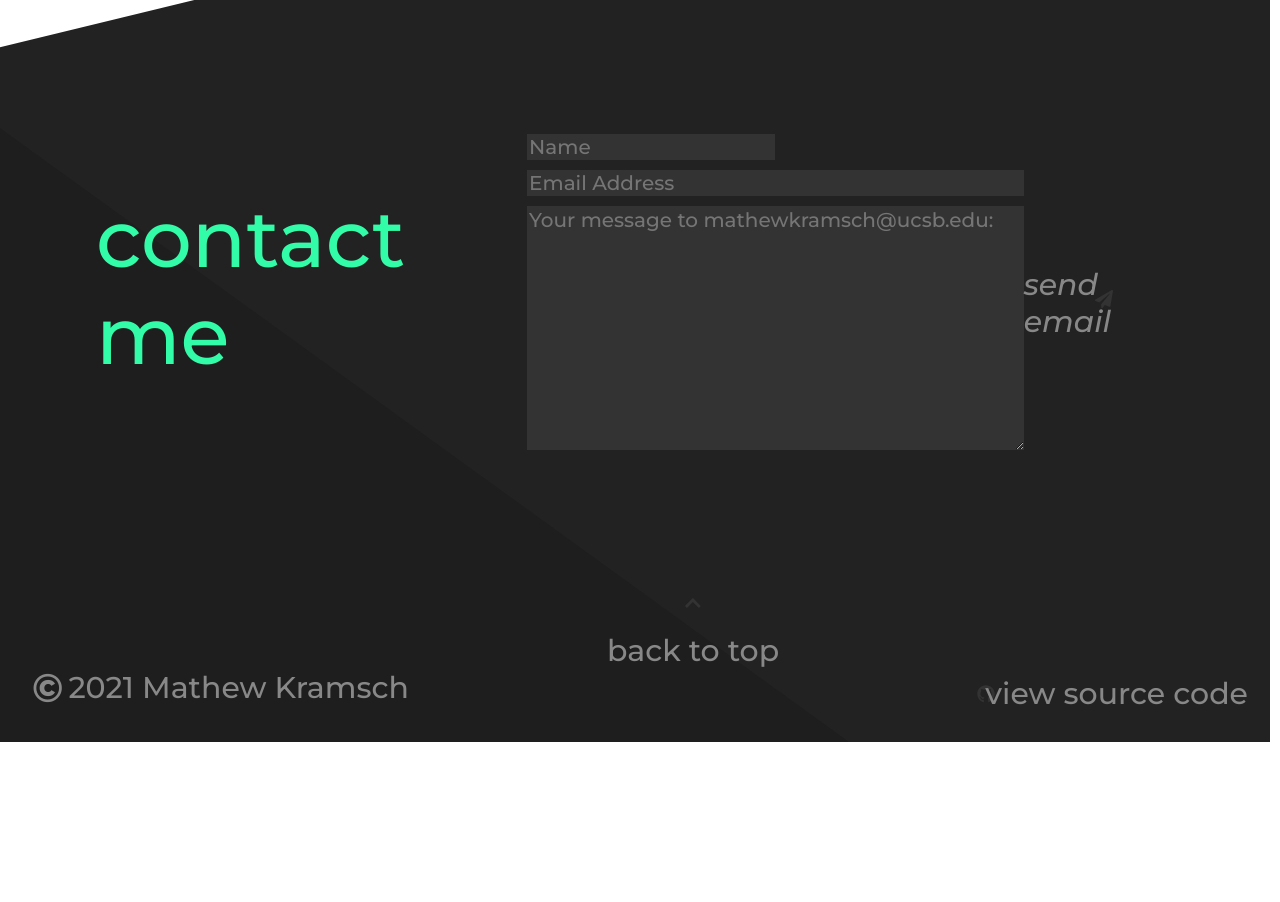
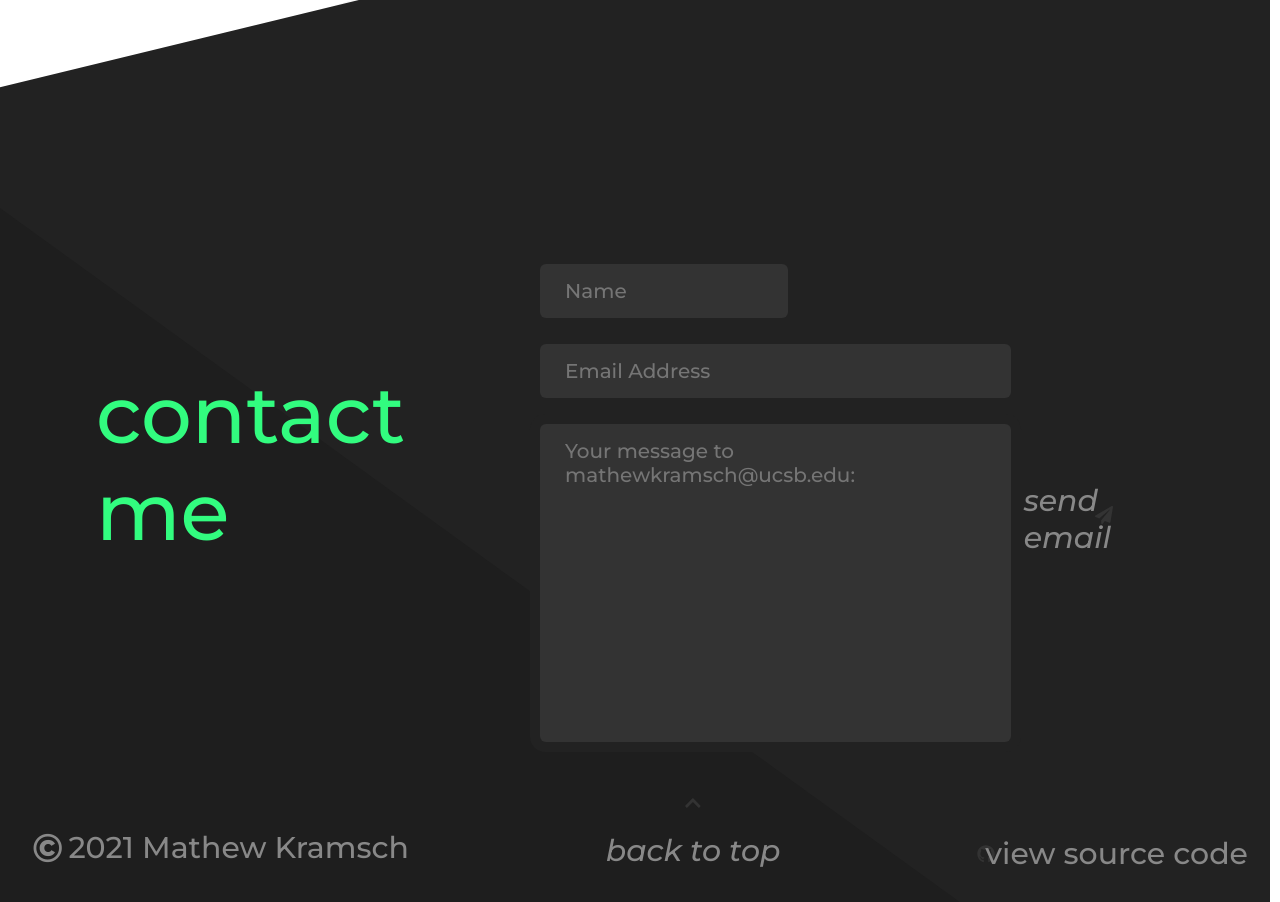
Before and after one commit to mathewkramsch/personal-website-2, a Next.js app: page / in a window 1280 px wide. Shown: the part 3900-4802 px from the top of the page. Before the commit the page ends 4642 px from the top, so only its background shows below. Built offline with nearby package versions, Linux system fonts and the light colour scheme.

Commit message:
finished styling of contact page

```diff
--- a/components/contact/comps/emailInput.jsx
+++ b/components/contact/comps/emailInput.jsx
@@ -39,7 +39,7 @@ export default function EmailInput() {
                     placeholder='Name'/>
                 <input type="text" id="email" name="fname" className='inputText'
                     placeholder='Email Address'/>
-                <textarea name="message" rows="10" cols="30" className='inputText'
+                <textarea name="message" rows="12" cols="30" className='inputText'
                     placeholder='Your message to mathewkramsch@ucsb.edu:'>
                 </textarea>
             </div>
--- a/components/contact/comps/footer.jsx
+++ b/components/contact/comps/footer.jsx
@@ -19,7 +19,7 @@ export default function Footer() {
                 <div id='copyRight'>&copy;</div>2021 Mathew Kramsch
             </h4>
             <div className='backToTop' onClick={scrollToTop}>
-                <h4 className='italicc footerText'>back to top</h4>
+                <h4 className='italic footerText'>back to top</h4>
                 <FontAwesomeIcon icon={faChevronUp} className='icon' id='up'/>
             </div>
             <a href='https://github.com/mathewkramsch/personal-website-2' className='viewSrcCode'>
--- a/components/contact/contact.jsx
+++ b/components/contact/contact.jsx
@@ -14,7 +14,7 @@ export default function Contact() {
             </div>
             <div className={s.pageContent}>
                 <div className={s.leftContainer}>
-                    <h2>contact me</h2>
+                    <h2 id='contactme'>contact me</h2>
                 </div>
                 <div className={s.rightContainer}>
                     <EmailInput/>
--- a/components/projects/comps/card.jsx
+++ b/components/projects/comps/card.jsx
@@ -26,8 +26,8 @@ export default class Card extends React.Component {
         const divPos = this.cardRef.current.offsetTop;
         const windowHeight = window.innerHeight;
         const divOffset = divPos - scrollPos;  // offset from scroll
-        const lowerBound = windowHeight/4 - windowHeight*0.1;
-        const upperBound = windowHeight/2;
+        const lowerBound = windowHeight/4 - windowHeight*0.03;  // top of page
+        const upperBound = windowHeight/2;  // bottom of page
 
         const inView = (divOffset > lowerBound && divOffset < upperBound);
         console.log('focus: ' + this.state.focus);
--- a/styles/components/background.scss
+++ b/styles/components/background.scss
@@ -49,19 +49,19 @@
 
 .rect-contact-page-1 {  // top layer
     @include backgroundRectangle(colors.$bg-rect-contact-page-1, 35.87deg);
-    margin-top: 140vh;
+    margin-top: 130vh;
 }
 
 .rect-contact-page-2 {  // bottom layer
     @include backgroundRectangle(colors.$bg-rect-contact-page-2, -13.65deg);
     z-index: -1;
     height: 165vh;
-    margin-top: 50vh;
+    margin-top: 35vh;
 }
 
 .rect-contact-page-3 {  // bottom layer
     @include backgroundRectangle(colors.$bg-rect-contact-page-3, -18.17deg);
     z-index: -2;
     height: 165vh;
-    margin-top: 50vh;
+    margin-top: 35vh;
 }
--- a/styles/components/buttons.scss
+++ b/styles/components/buttons.scss
@@ -29,7 +29,7 @@
 
 .backToTop {
     @include button;
-    margin-bottom: 80px;
+    margin-bottom: 40px;
 }
 
 .viewSrcCode {
@@ -40,8 +40,5 @@
 
 .submitButton {
     @include button;
-    &:hover {
-        .icon {}
-        h4 {}
-    }
+    &:hover { h4 { color: colors.$fg-accent-alt; }}
 }
--- a/styles/components/cards.scss
+++ b/styles/components/cards.scss
@@ -25,6 +25,8 @@
 .projectCard {
     @include projectCard;
     &:hover { @include focus(colors.$bg-card-project-page) }
+    margin-left: 30px;
+    margin-right: -30px;
 }
 
 .projectCard-focus {
--- a/styles/components/inputs.scss
+++ b/styles/components/inputs.scss
@@ -2,17 +2,28 @@
 
 @use './colors';
 
-.textInputs {
-
-}
-
-input, input:focus, textarea, textarea:focus  {
+@mixin input {
     border-style: none;
     background-color: colors.$bg-card-contact-page;
     margin-top: 10px;
+    border-radius: 6px;
+    padding: 15px;
+    padding-left: 25px;
+    margin: 13px;
+    &:focus {
+        outline: none;
+    }
 }
 
-#name {
-    width: 50%;
+input {
+    @include input;
 }
+#name { width: 50%; }
 #email {}
+
+textarea {
+    @include input;
+    resize: none;
+    border-raduis: 50px;
+    box-shadow: 0px 0px 0px 10px colors.$bg-rect-contact-page-2;
+}
--- a/styles/components/typography.scss
+++ b/styles/components/typography.scss
@@ -16,7 +16,7 @@ h2 {  // page-title: "projects", "contact me"
     font-weight: 500;
     font-size: 80px;
     color: colors.$fg-accent-main;
-}
+} #contactme { color: colors.$fg-accent-alt; }
 
 h3 {  // subtitle: "Full-Stack Software Developer"
     font-weight: 500;
--- a/styles/layout/contact.module.scss
+++ b/styles/layout/contact.module.scss
@@ -19,11 +19,14 @@
 
 .leftContainer {
     z-index: 1;
+    display: flex;
+    h2 { margin: auto; }
 }
 
 .rightContainer {
     width: 65%;
     z-index: 1;
+    margin-top: 10vh;
 }
 
 .footer {
--- a/styles/layout/progLang.module.scss
+++ b/styles/layout/progLang.module.scss
@@ -2,7 +2,9 @@
 
 // @use '../../styles';
 
-.page {}
+.page {
+    height: 120vh;
+}
 
 .pageContent {
     display: flex;
@@ -16,7 +18,6 @@
 }
 
 .leftContainer {
-    h3 { margin: auto; }
     margin-bottom: 35vh;
 }
 
@@ -29,7 +30,5 @@
 /*-----------------------------------------*/
 
 .progLangObjects {
-    // margin-top: 36vh;
-    // margin-bottom: 36vh;
     padding-left: 80px;
 }
```
